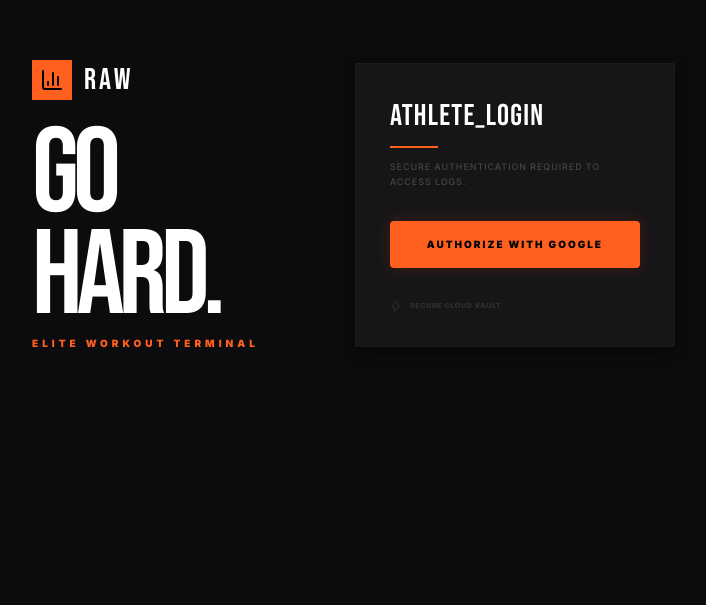
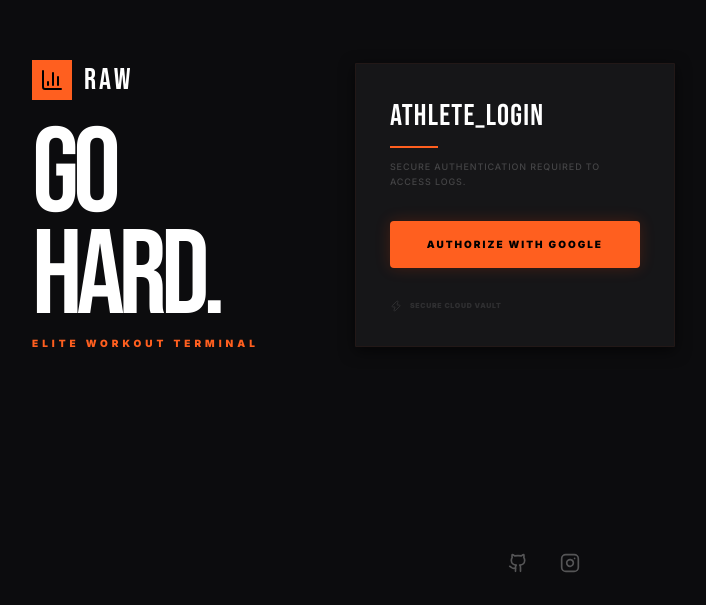
Before and after one commit to skyness69/gym, a React (Vite) app: page / in a window 1280 px wide. Shown: the part 195-800 px from the top of the page, without its empty margins (96-802 px from the left). Built offline with nearby package versions, Linux system fonts and the light colour scheme; no server answers; the HTML template or start-up script is replaced by a standard one.

Commit message:
Add social links footer to Auth & Dashboard

```diff
--- a/src/components/Auth.tsx
+++ b/src/components/Auth.tsx
@@ -1,7 +1,7 @@
 import React, { useState } from 'react';
 import { auth, googleProvider } from '../firebase';
 import { signInWithPopup } from 'firebase/auth';
-import { Zap, BarChart3 } from 'lucide-react';
+import { Zap, BarChart3, Github, Instagram } from 'lucide-react';
 
 const Auth: React.FC = () => {
   const [loading, setLoading] = useState(false);
@@ -73,6 +73,16 @@ const Auth: React.FC = () => {
            </div>
         </div>
       </div>
+
+      {/* Social Links Footer */}
+      <div className="absolute bottom-8 left-1/2 -translate-x-1/2 flex items-center gap-8 opacity-30 hover:opacity-100 transition-opacity z-20">
+         <a href="https://github.com/skyness69" target="_blank" rel="noreferrer" className="text-white hover:text-primary transition-all hover:scale-110">
+            <Github className="w-5 h-5" />
+         </a>
+         <a href="https://www.instagram.com/49.4y/" target="_blank" rel="noreferrer" className="text-white hover:text-primary transition-all hover:scale-110">
+            <Instagram className="w-5 h-5" />
+         </a>
+      </div>
     </div>
   );
 };
--- a/src/components/Dashboard.tsx
+++ b/src/components/Dashboard.tsx
@@ -4,7 +4,7 @@ import { collection, query, orderBy, onSnapshot, addDoc, serverTimestamp, writeB
 import type { WorkoutDay } from '../types';
 import { useAuth } from '../AuthContext';
 import { useToast } from '../ToastContext';
-import { Plus, LogOut, Trash2, Dumbbell, LayoutGrid, Timer, BarChart3 } from 'lucide-react';
+import { Plus, LogOut, Trash2, Dumbbell, LayoutGrid, Timer, BarChart3, Github, Instagram } from 'lucide-react';
 import DayCard from './DayCard';
 import DayDetail from './DayDetail';
 
@@ -252,6 +252,19 @@ const Dashboard: React.FC = () => {
       {selectedDay && (
         <DayDetail day={selectedDay} onClose={() => setSelectedDay(null)} />
       )}
+
+      {/* Social Links Footer */}
+      <footer className="mt-auto pt-16 pb-8 flex flex-col items-center justify-center gap-4 opacity-40 hover:opacity-100 transition-opacity w-full">
+        <div className="flex items-center gap-8">
+          <a href="https://github.com/skyness69" target="_blank" rel="noreferrer" className="text-white hover:text-primary transition-all hover:scale-110">
+            <Github className="w-5 h-5" />
+          </a>
+          <a href="https://www.instagram.com/49.4y/" target="_blank" rel="noreferrer" className="text-white hover:text-primary transition-all hover:scale-110">
+            <Instagram className="w-5 h-5" />
+          </a>
+        </div>
+        <span className="mono-data text-[8px] font-black tracking-[0.3em] uppercase text-white/50">BUILD: 49.4y</span>
+      </footer>
     </div>
   );
 };
```
